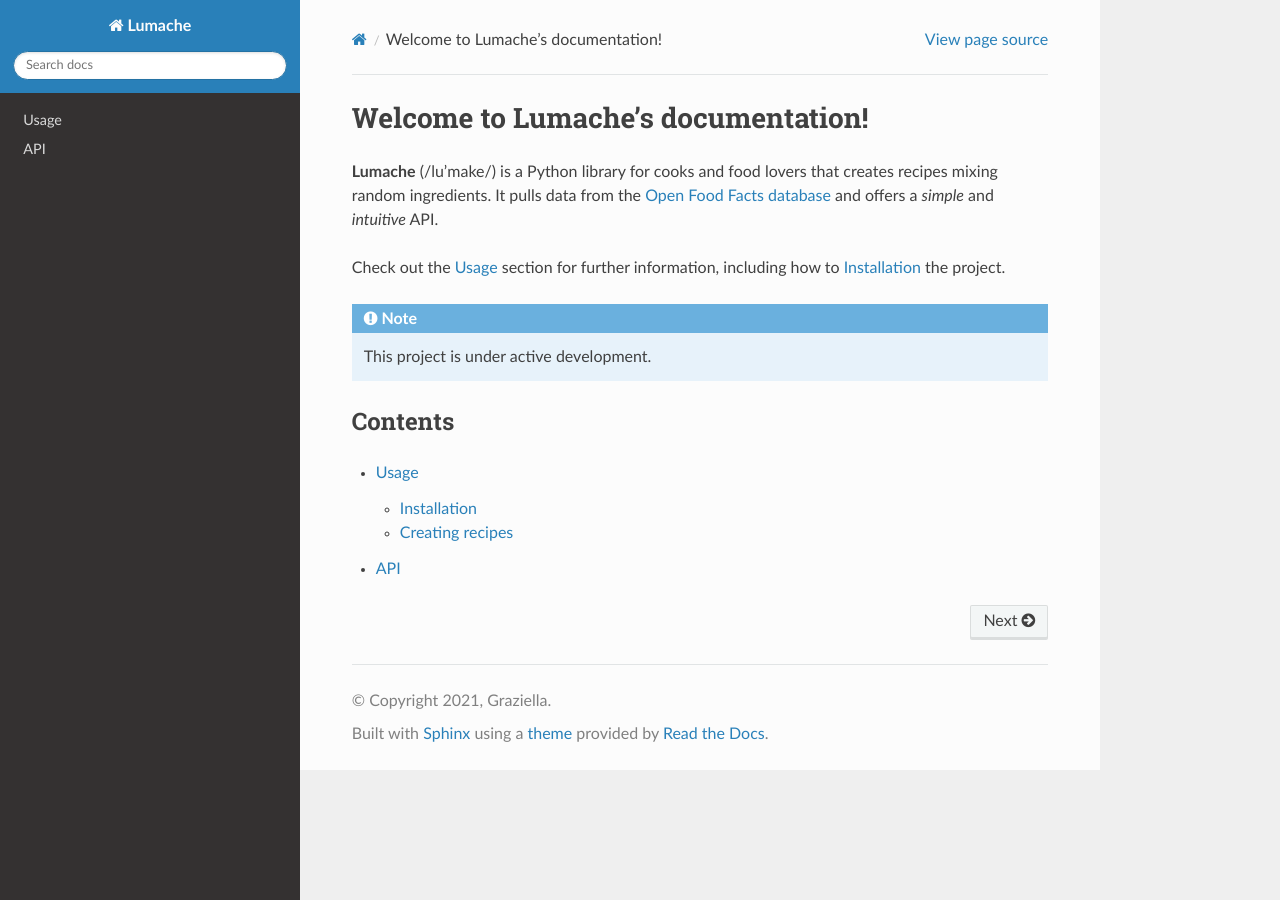
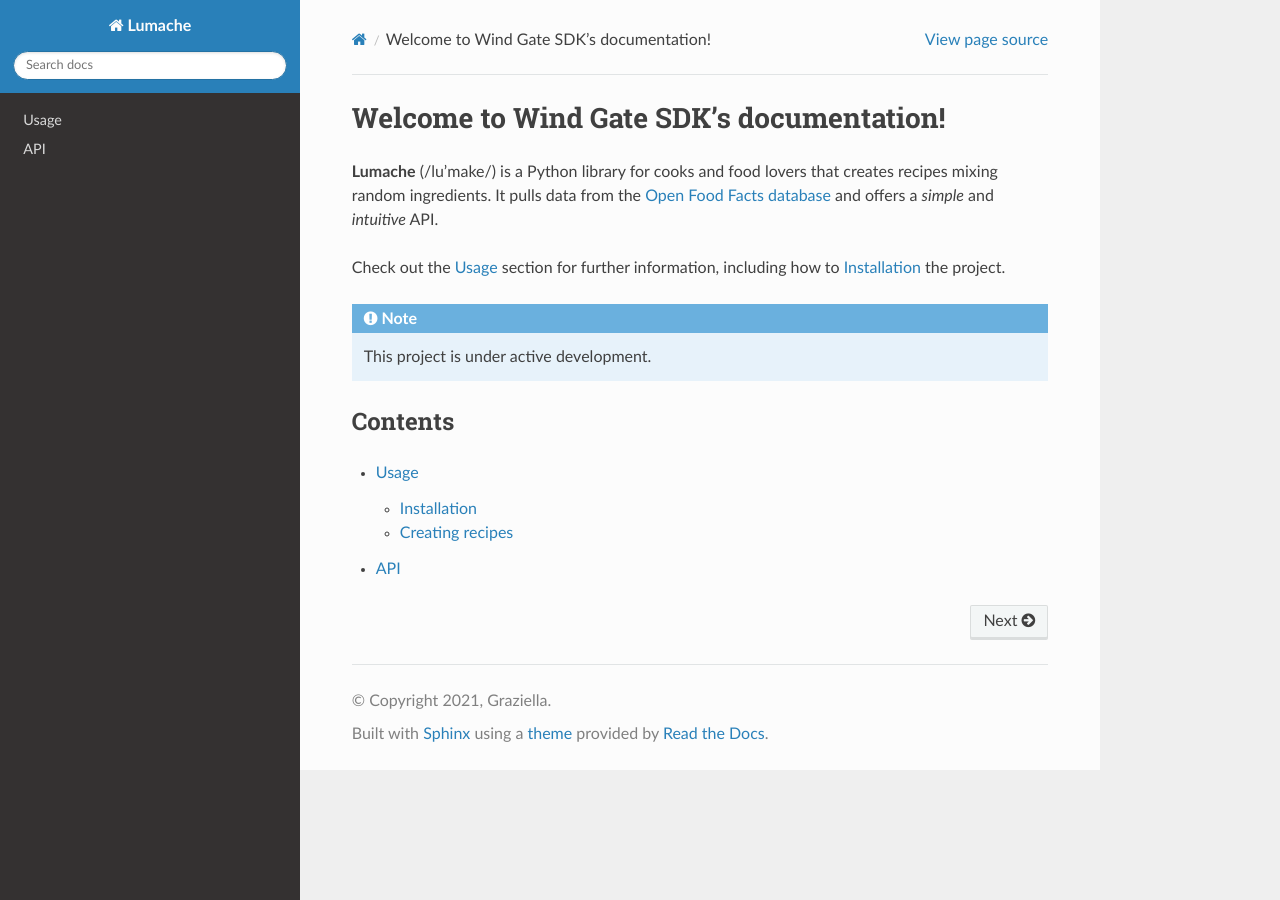
Before and after one commit to yejunzhou/wgsdoc, a Sphinx documentation site: the page built from docs/source/index.rst, in a window 1280 px wide. Built offline with Sphinx 7.4.7 and the Read the Docs theme 3.1.0, drawn with Linux system fonts in a browser that asks for light colours.

Commit message:
Update index.rst

```diff
--- a/docs/source/index.rst
+++ b/docs/source/index.rst
@@ -1,4 +1,4 @@
-Welcome to Lumache's documentation!
+Welcome to Wind Gate SDK's documentation!
 ===================================
 
 **Lumache** (/lu'make/) is a Python library for cooks and food lovers
```
